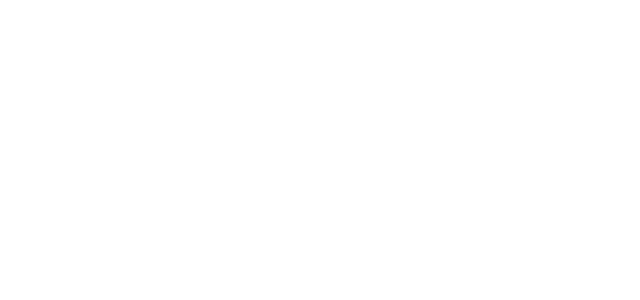
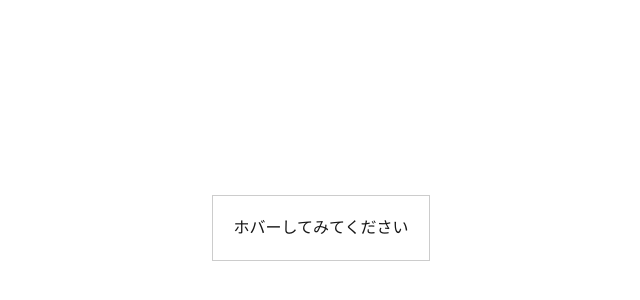
Before and after one commit to Aruche-code/next_js_15, a Next.js app: page / in a window 1280 px wide. Shown: the part 172-472 px from the top of the page, without its empty margins (319-959 px from the left). Built offline with nearby package versions, Linux system fonts and the light colour scheme.

Commit message:
ホバーコンポーネント呼び出し

```diff
--- a/app/(root)/page.tsx
+++ b/app/(root)/page.tsx
@@ -1,8 +1,11 @@
+import HoverWrapper from '@/app/components/ui/recycle/HoverWrapper';
+
 const Root = () => {
   return (
     <div className='grid grid-rows-[20px_1fr_20px] items-center justify-items-center min-h-screen p-8 pb-20 gap-16 sm:p-20 font-[family-name:var(--font-geist-sans)]'>
       <main className='flex flex-col gap-8 row-start-2 items-center sm:items-start'>
         <div className='flex gap-4 items-center flex-col sm:flex-row'>
+          <HoverWrapper />
         </div>
       </main>
     </div>
```
